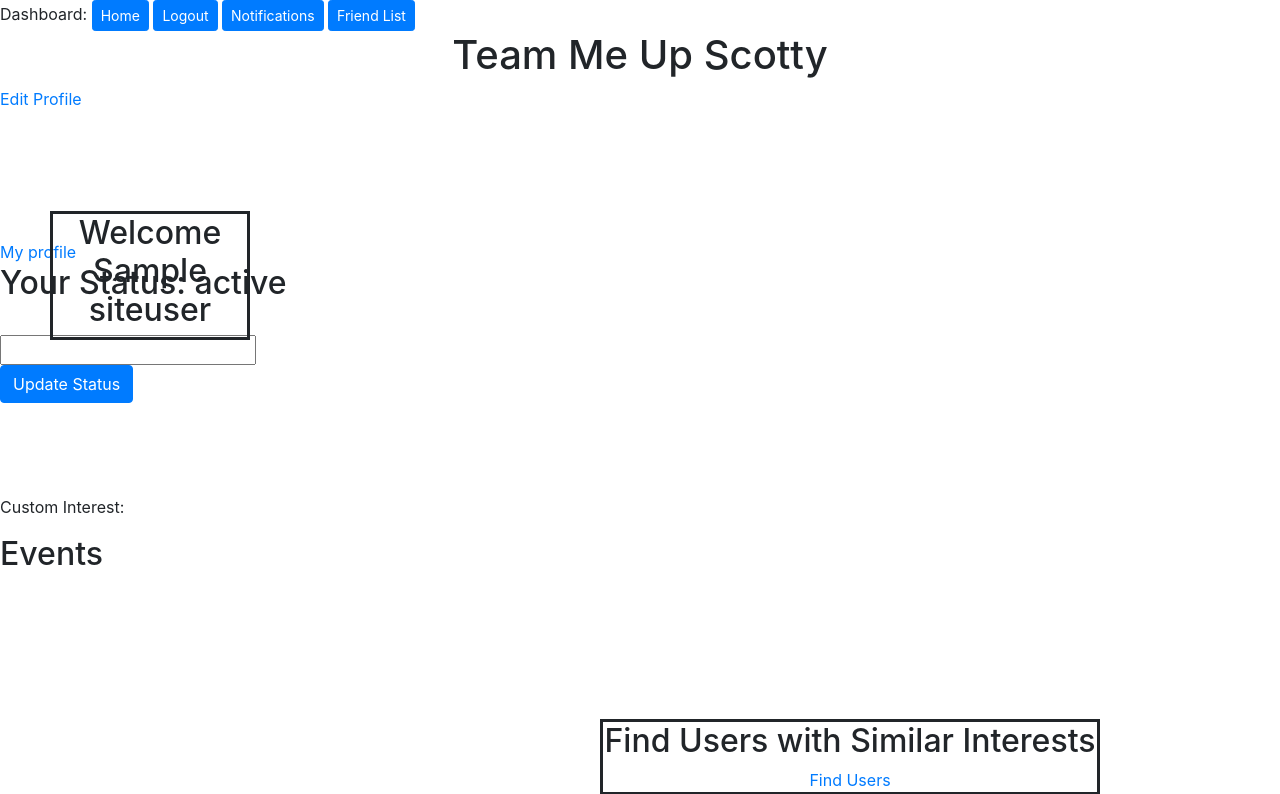
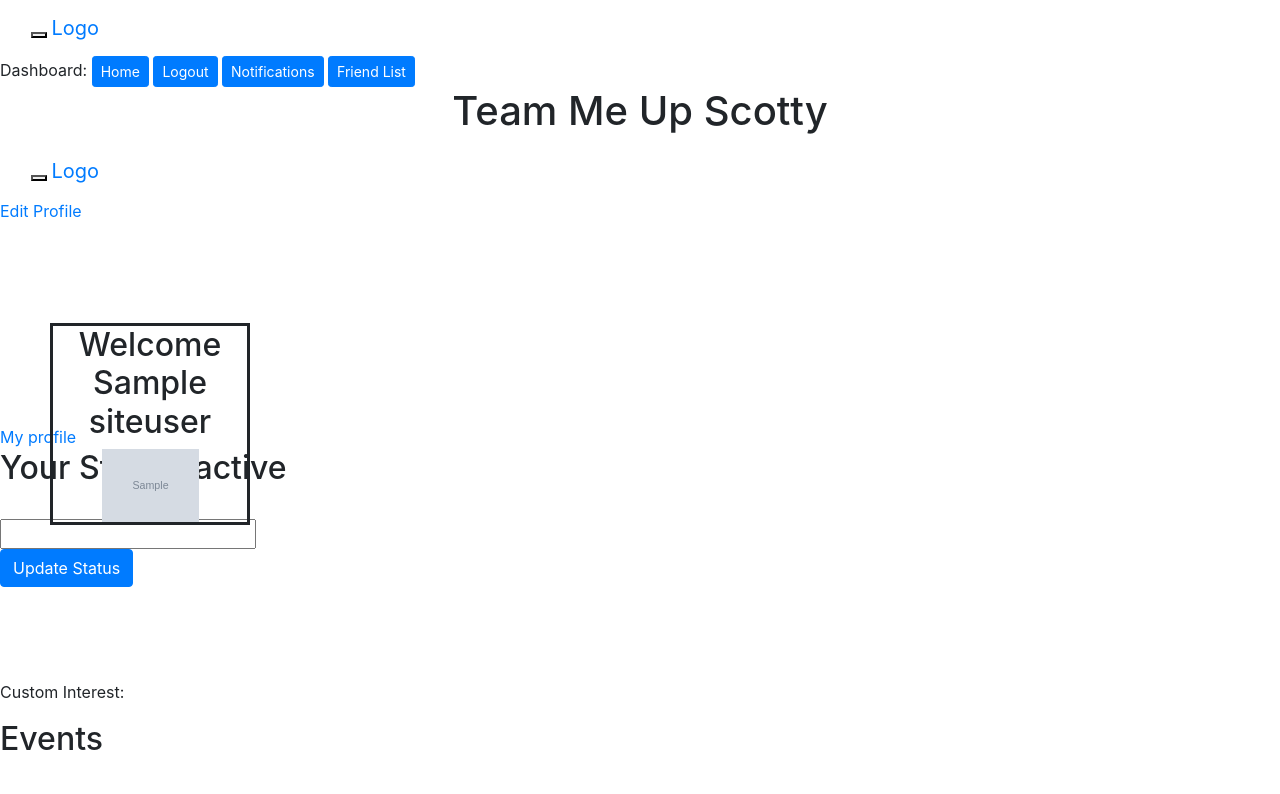
Before and after one commit to JasonKirn/CST438FinalProjectTeam5, a Flask app: page /home in a window 1280 px wide. Shown: the top 794 px of the page. Run offline with Flask 2, Linux system fonts and the light colour scheme; the visitor is signed in with stand-in values (Sample User, id 1); grey boxes marked "Sample" are stand-in pictures; a database or web service that is not in the repository returns one stand-in record (values such as "Sample title"); some libraries are stand-ins or nearby versions.

Commit message:
last commit to styling

```diff
--- a/webApp/templates/dashboard.html
+++ b/webApp/templates/dashboard.html
@@ -4,7 +4,37 @@
         <script src="https://cdnjs.cloudflare.com/ajax/libs/popper.js/1.14.0/umd/popper.min.js" integrity="sha384-cs/chFZiN24E4KMATLdqdvsezGxaGsi4hLGOzlXwp5UZB1LY//20VyM2taTB4QvJ" crossorigin="anonymous"></script>
         <script src="https://stackpath.bootstrapcdn.com/bootstrap/4.1.0/js/bootstrap.min.js" integrity="sha384-uefMccjFJAIv6A+rW+L4AHf99KvxDjWSu1z9VI8SKNVmz4sk7buKt/6v9KI65qnm" crossorigin="anonymous"></script>
     </head>
-
+<nav class="navbar navbar-inverse">
+  <div class="container-fluid">
+    <div class="navbar-header">
+      <button type="button" class="navbar-toggle" data-toggle="collapse" data-target="#myNavbar">
+        <span class="icon-bar"></span>
+        <span class="icon-bar"></span>
+        <span class="icon-bar"></span>
+      </button>
+      <a class="navbar-brand" href="#">Logo</a>
+    </div>
+    <div class="collapse navbar-collapse" id="myNavbar">
+      <ul class="nav navbar-nav">
+        <li class="active"><a href="{{ url_for('home') }}">Home</a></li>
+        <li><a href="#">Messages</a></li>
+      </ul>
+      <form class="navbar-form navbar-right" role="search">
+        <div class="form-group input-group">
+          <input type="text" class="form-control" placeholder="Search..">
+          <span class="input-group-btn">
+            <button class="btn btn-default" type="button">
+              <span class="glyphicon glyphicon-search"></span>
+            </button>
+          </span>
+        </div>
+      </form>
+      <ul class="nav navbar-nav navbar-right">
+        <li><a href="#"><span class="glyphicon glyphicon-user"></span> My Account</a></li>
+      </ul>
+    </div>
+  </div>
+</nav>
 <div>
   Dashboard:
   <a class="btn btn-primary btn-sm" href="{{ url_for('home') }}" role="button">Home</a>
--- a/webApp/templates/home.html
+++ b/webApp/templates/home.html
@@ -12,9 +12,41 @@
         <header>
             <h1>Team Me Up Scotty</h1>
         </header>
+        <nav class="navbar navbar-inverse">
+  <div class="container-fluid">
+    <div class="navbar-header">
+      <button type="button" class="navbar-toggle" data-toggle="collapse" data-target="#myNavbar">
+        <span class="icon-bar"></span>
+        <span class="icon-bar"></span>
+        <span class="icon-bar"></span>
+      </button>
+      <a class="navbar-brand" href="#">Logo</a>
+    </div>
+    <div class="collapse navbar-collapse" id="myNavbar">
+      <ul class="nav navbar-nav">
+        <li class="active"><a href="{{ url_for('home') }}">Home</a></li>
+        <li><a href="#">Messages</a></li>
+      </ul>
+      <form class="navbar-form navbar-right" role="search">
+        <div class="form-group input-group">
+          <input type="text" class="form-control" placeholder="Search..">
+          <span class="input-group-btn">
+            <button class="btn btn-default" type="button">
+              <span class="glyphicon glyphicon-search"></span>
+            </button>
+          </span>
+        </div>
+      </form>
+      <ul class="nav navbar-nav navbar-right">
+        <li><a href="#"><span class="glyphicon glyphicon-user"></span> My Account</a></li>
+      </ul>
+    </div>
+  </div>
+</nav>
         <a href="{{ url_for('editprofile') }}">Edit Profile</a>
         <div id = "profile">
             <h2> Welcome {{user.name}} </h2>
+            <img src = {{user['avatarImage']}} />
         </div>
         <a href="{{ url_for('user', siteUser=user.name) }}">My profile</a>
 
```
